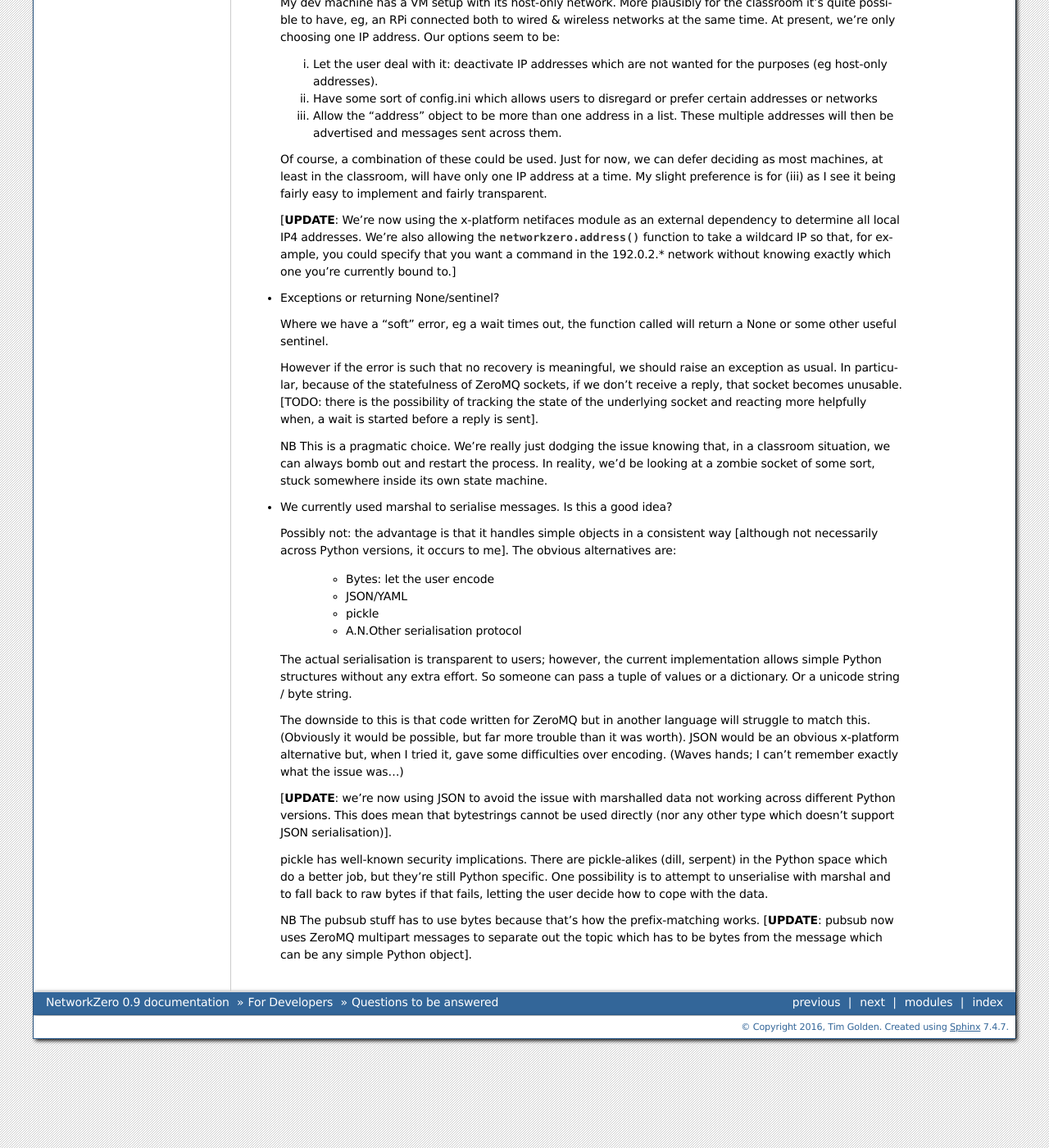
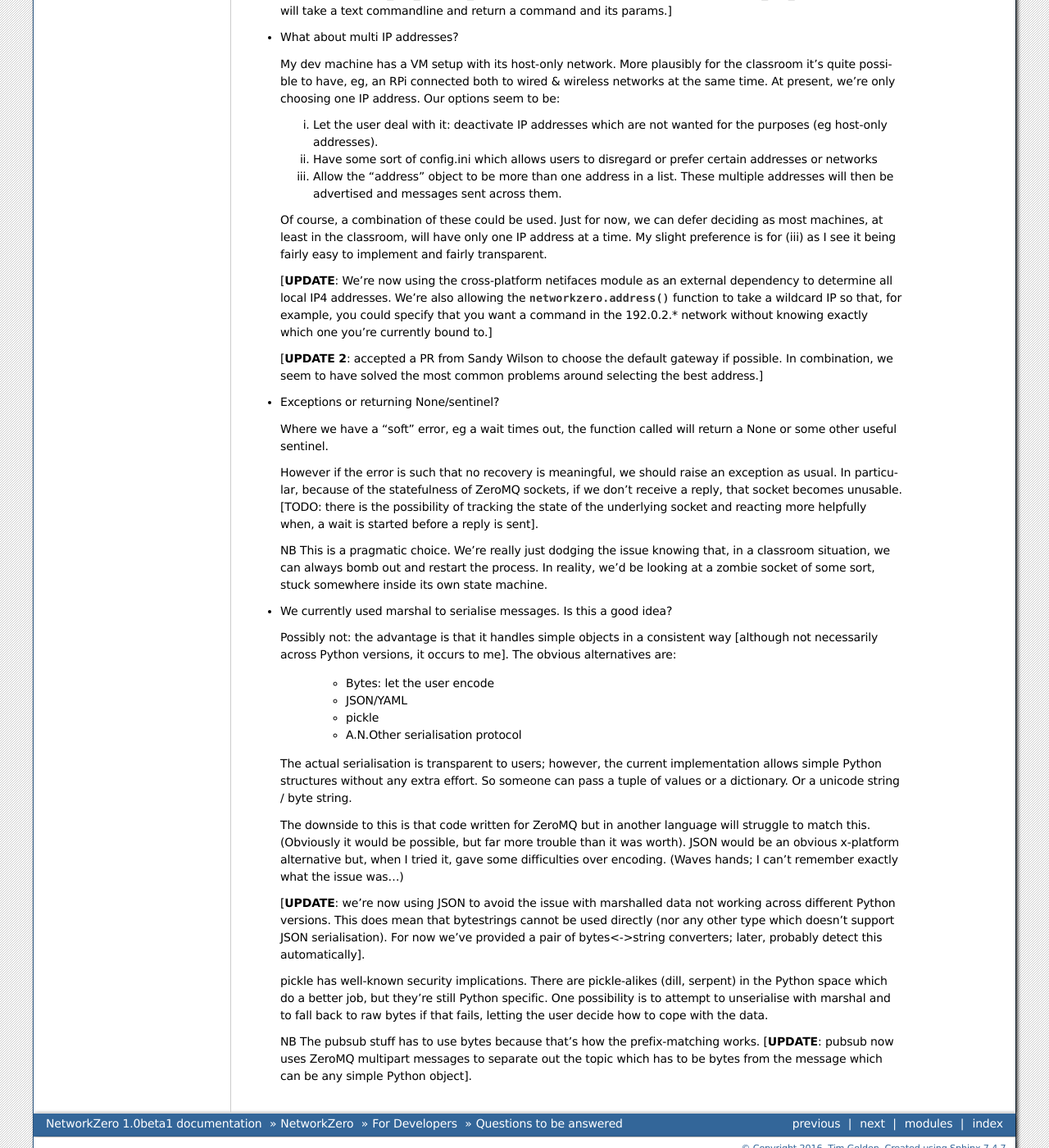
Before and after one commit to tjguk/networkzero, a Sphinx documentation site: the page built from docs/design-questions.rst, in a window 1280 px wide and 1400 px high, scrolled down 1162 px. Shown: the whole window at 82% size. Built offline with Sphinx 7.4.7, drawn with Linux system fonts in a browser that asks for light colours; pages that are not in the unit, such as notebooks, are missing from menus; some of the changed text lies outside the part shown.

Commit message:
Slightly restructure documentation & switch 1.0b1;
* Make TOC page
* Add placeholder for cookbook complete examples
* Remove the for-students docs until/unless we come up with something useful

```diff
--- a/docs/conf.py
+++ b/docs/conf.py
@@ -45,7 +45,7 @@
 #source_encoding = 'utf-8-sig'
 
 # The master toctree document.
-master_doc = 'index'
+master_doc = 'toc'
 
 # General information about the project.
 project = 'NetworkZero'
@@ -57,9 +57,9 @@
 # built documents.
 #
 # The short X.Y version.
-version = '0.9'
+version = '1.0'
 # The full version, including alpha/beta/rc tags.
-release = '0.9'
+release = '1.0beta1'
 
 # The language for content autogenerated by Sphinx. Refer to documentation
 # for a list of supported languages.
--- /dev/null
+++ b/docs/cookbook/complete-examples.rst
@@ -0,0 +1,6 @@
+.. currentmodule:: messenger
+.. highlight:: python
+   :linenothreshold: 1
+
+Complete Examples
+=================
--- a/docs/design-questions.rst
+++ b/docs/design-questions.rst
@@ -38,7 +38,7 @@
   all sorts of complications in the code especially when one of them is removed.
   Although the implementation as I write allows for this, I think on mature
   reflection that it is best left out of a simple package like this.
-  [*UPDATE*: multiple registration has been removed]
+  [**UPDATE**: multiple registration has been removed]
 
   If it were needed, eg in a many-to-many chat situation, it could be implemented
   fairly easily on top of networkzero by defining a "service:<GUID>" naming
@@ -59,6 +59,11 @@
   3) An existing service attempts to unadvertise itself, typically on shutdown. This
      will fail, but that failure can be mitigated by having the unadvertise code run
      with a timeout and simply warn if there's no response.
+
+  [**UPDATE** Somewhat relevant: time-to-live (TTL) functionality has been added to adverts.
+  This means that, if a beacon shuts down, its adverts will expire fairly soon and can be
+  replaced by later adverts for the same service. Also, an attempt is made to unadvertise
+  when a process shuts down.]
 
 * We have commands as well as messages. Do we need both?
 
@@ -96,11 +101,15 @@
   only one IP address at a time. My slight preference is for (iii) as I see
   it being fairly easy to implement and fairly transparent.
 
-  [**UPDATE**: We're now using the x-platform netifaces module as an external
+  [**UPDATE**: We're now using the cross-platform netifaces module as an external
   dependency to determine all local IP4 addresses. We're also allowing
   the :func:`networkzero.address` function to take a wildcard IP so that, for
   example, you could specify that you want a command in the 192.0.2.*
   network without knowing exactly which one you're currently bound to.]
+
+  [**UPDATE 2**: accepted a PR from Sandy Wilson to choose the default gateway if
+  possible. In combination, we seem to have solved the most common problems around
+  selecting the best address.]
 
 * Exceptions or returning None/sentinel?
 
@@ -144,7 +153,8 @@
   [**UPDATE**: we're now using JSON to avoid the issue with marshalled
   data not working across different Python versions. This does mean
   that bytestrings cannot be used directly (nor any other type which
-  doesn't support JSON serialisation)].
+  doesn't support JSON serialisation). For now we've provided a pair
+  of bytes<->string converters; later, probably detect this automatically].
 
   pickle has well-known security implications. There are pickle-alikes
   (dill, serpent) in the Python space which do a better job, but they're
--- a/docs/discovery.rst
+++ b/docs/discovery.rst
@@ -29,3 +29,4 @@
 ..  autofunction:: advertise
 ..  autofunction:: discover
 ..  autofunction:: discover_all
+..  autofunction:: discover_group
--- a/docs/for-students.rst
+++ /dev/null
@@ -1,2 +0,0 @@
-For Students
-============
--- a/docs/messenger.rst
+++ b/docs/messenger.rst
@@ -13,7 +13,7 @@
 The messenger module offers two ways to send and/or receive messages across
 the network:
 
-    * Messages: :func:`send_message_to` / :func:`wait_for_message_from`
+    * Messages: :func:`send_message_to` / :func:`wait_for_message_from` / :func:`send_reply_to`
     * News: :func:`send_news_to` / :func:`wait_for_news_from`
 
 Functions
--- a/setup.py
+++ b/setup.py
@@ -15,7 +15,7 @@
 setup(
     name='networkzero',
 
-    version='0.1',
+    version='1.0b1',
 
     description='Making networking simple for teachers',
     long_description=long_description,
```
Also changed, not shown: docs/index.rst (+0 -16 lines), docs/toc.rst (added, +11 -0 lines), 1 other file.
